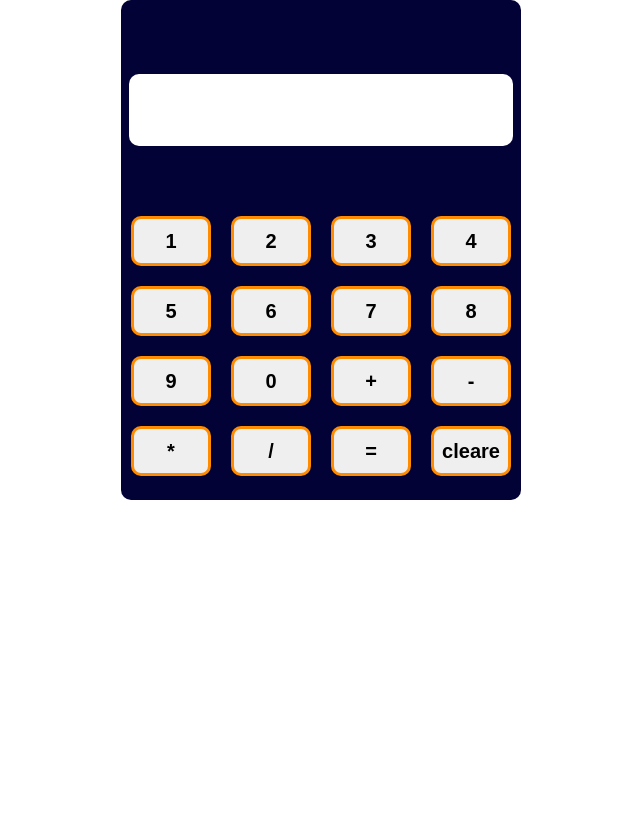
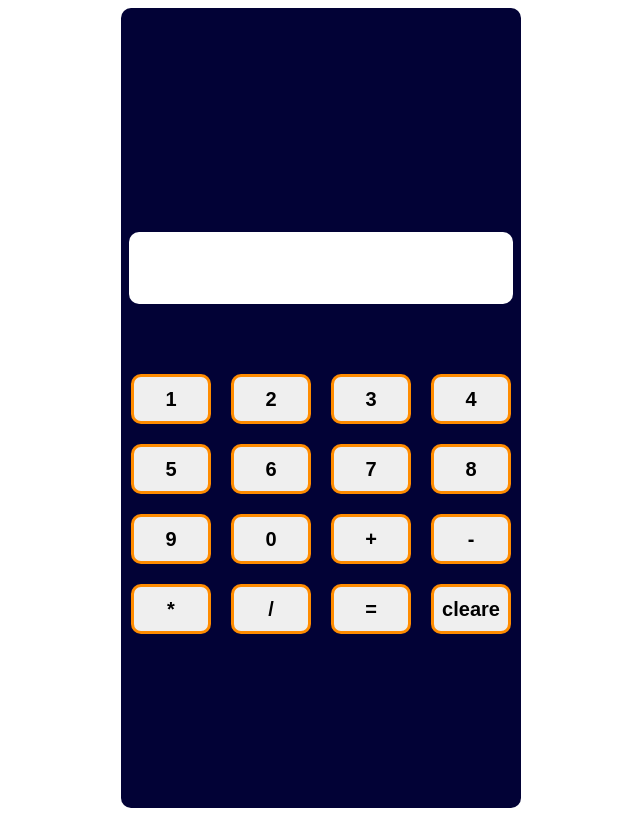
Before and after one commit to TitusBokosi/calculator, a plain HTML site: page index.html in a window 1280 px wide. Shown: the whole page, without its empty margins (319-959 px from the left). Drawn offline with Linux system fonts and the light colour scheme.

Commit message:
fixed the sizing

```diff
--- a/styles.css
+++ b/styles.css
@@ -4,15 +4,17 @@
     font-size: 20px;
     font-weight: bold;
 }
+
 body{
+    box-sizing: border-box;
+    height: 100vh;
     display: flex;
     flex-direction: column;
     justify-content: center;
     align-items: center;
-    margin: 0;
-    padding: 0;
-    width: 100%;
-    height: 100%;
+    display: flex;
+    justify-content: center;
+    align-items: center;
 }
 button{
     margin: 10px;
@@ -24,14 +26,15 @@ button{
     display: flex;
     flex-direction: column;
     justify-content: center;
+    flex: auto;
     align-items: center;
     align-content: center;
     width: 400px;
     flex-wrap: wrap;
     background-color: rgb(2, 2, 54);
-    height:500px;
+    height:fit-content
 }
-.display{
+/* .display{
     min-width: 300px;
     min-height: 50px;
     border-radius: 10px;
@@ -42,7 +45,7 @@ button{
     background-color: white;
 
 
-}
+} */
 
 input{
     margin: 60px;
```
